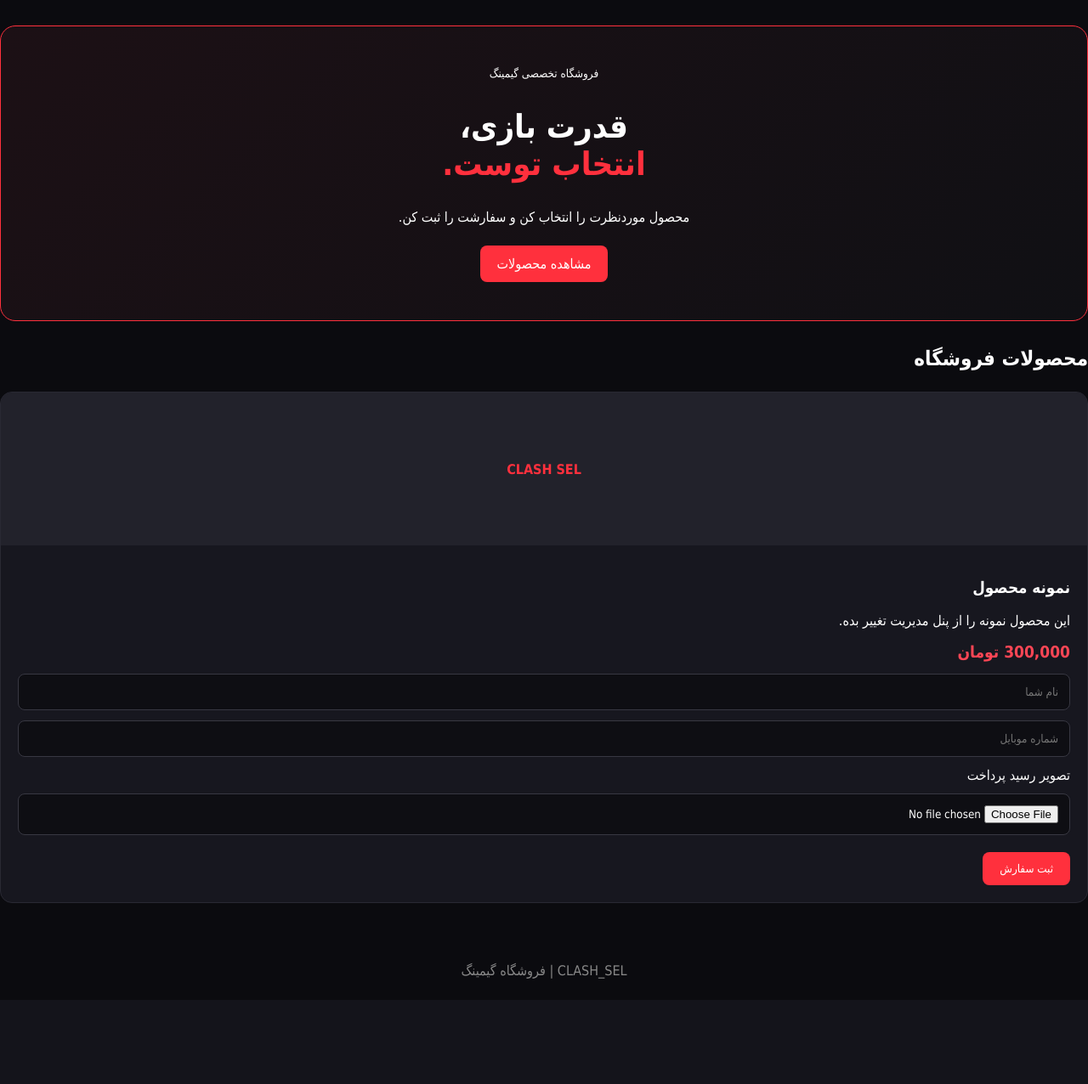
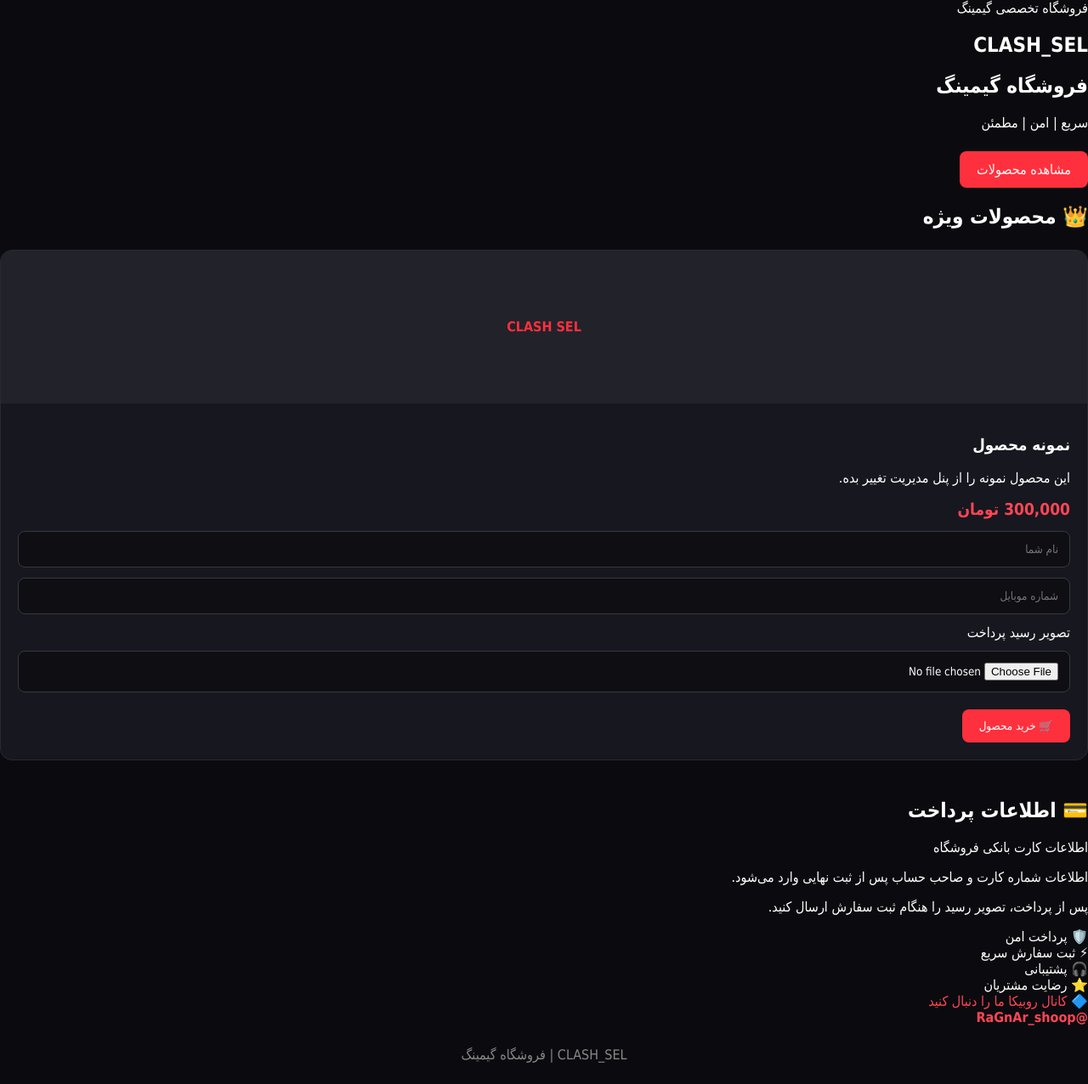
Before and after one commit to b4141184-ship-it/Clash_sel, a Flask app: page / in a window 1280 px wide. Shown: the part 112-1388 px from the top of the page at 85% size. Before the commit the page ends 1264 px from the top, so only its background shows below. Run offline with Flask 3, Linux system fonts and the light colour scheme; data comes from the database, SQL or seed files in the repository.

Commit message:
Update home.html

```diff
--- a/templates/home.html
+++ b/templates/home.html
@@ -1,43 +1,79 @@
+
 {% extends "base.html" %}
 {% block body %}
 
-<section class="hero">
-    <small>فروشگاه تخصصی گیمینگ</small>
-    <h1>قدرت بازی،<br><em>انتخاب توست.</em></h1>
-    <p>محصول موردنظرت را انتخاب کن و سفارشت را ثبت کن.</p>
-    <a class="btn" href="#products">مشاهده محصولات</a>
+<section class="game-hero">
+    <div class="hero-content">
+        <span class="hero-tag">فروشگاه تخصصی گیمینگ</span>
+        <h1>CLASH<span>_SEL</span></h1>
+        <h2>فروشگاه گیمینگ</h2>
+        <p>سریع | امن | مطمئن</p>
+        <a href="#products" class="btn">مشاهده محصولات</a>
+    </div>
 </section>
 
-<h2 id="products">محصولات فروشگاه</h2>
+<div class="shop-layout">
+
+    <section class="products-area" id="products">
+        <h2 class="section-title">👑 محصولات ویژه</h2>
 
         <div class="grid">
             {% for p in products %}
-<article class="card">
+            <article class="card product-card">
+
                 <div class="photo">
                     {% if p.image %}
-        <img src="/uploads/{{p.image}}" alt="{{p.title}}">
+                    <img src="/uploads/{{ p.image }}" alt="{{ p.title }}">
                     {% else %}
-        CLASH SEL
+                    <div class="product-placeholder">CLASH SEL</div>
                     {% endif %}
                 </div>
 
                 <div class="pad">
-        <h3>{{p.title}}</h3>
-        <p>{{p.description}}</p>
-        <b class="price">{{"{:,}".format(p.price)}} تومان</b>
+                    <h3>{{ p.title }}</h3>
+                    <p>{{ p.description }}</p>
+                    <b class="price">{{ "{:,}".format(p.price) }} تومان</b>
 
                     <form action="/order" method="post" enctype="multipart/form-data">
-            <input type="hidden" name="product_id" value="{{p.id}}">
+                        <input type="hidden" name="product_id" value="{{ p.id }}">
                         <input name="customer" placeholder="نام شما" required>
                         <input name="phone" placeholder="شماره موبایل" required>
+
                         <label>تصویر رسید پرداخت
-                <input type="file" name="receipt" accept="image/*" required>
+                            <input type="file" name="receipt" accept="image/png,image/jpeg,image/webp" required>
                         </label>
-            <button class="btn">ثبت سفارش</button>
+
+                        <button class="btn" type="submit">🛒 خرید محصول</button>
                     </form>
                 </div>
             </article>
             {% endfor %}
         </div>
+    </section>
+
+    <aside class="payment-box">
+        <h2>💳 اطلاعات پرداخت</h2>
+        <p>اطلاعات کارت بانکی فروشگاه</p>
+        <div class="payment-placeholder">
+            اطلاعات شماره کارت و صاحب حساب پس از ثبت نهایی وارد می‌شود.
+        </div>
+        <p class="payment-note">
+            پس از پرداخت، تصویر رسید را هنگام ثبت سفارش ارسال کنید.
+        </p>
+    </aside>
+
+</div>
+
+<section class="features">
+    <div>🛡️ پرداخت امن</div>
+    <div>⚡ ثبت سفارش سریع</div>
+    <div>🎧 پشتیبانی</div>
+    <div>⭐ رضایت مشتریان</div>
+</section>
+
+<a class="rubika-banner" href="https://rubika.ir/RaGnAr_shoop" target="_blank">
+    <span class="rubika-icon">🔷</span>
+    <span>کانال روبیکا ما را دنبال کنید<br><b>@RaGnAr_shoop</b></span>
+</a>
 
 {% endblock %}
```
Lines whose indentation alone changed are shown as unchanged.
